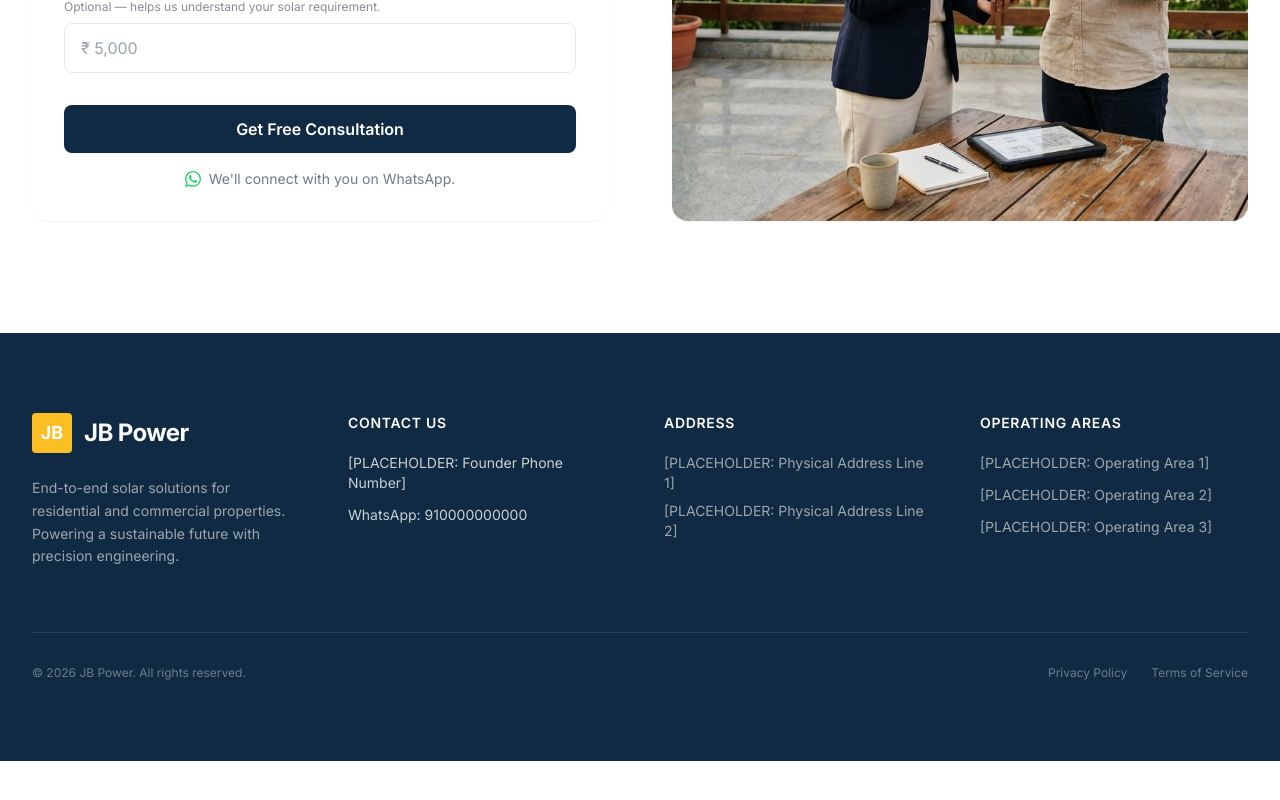
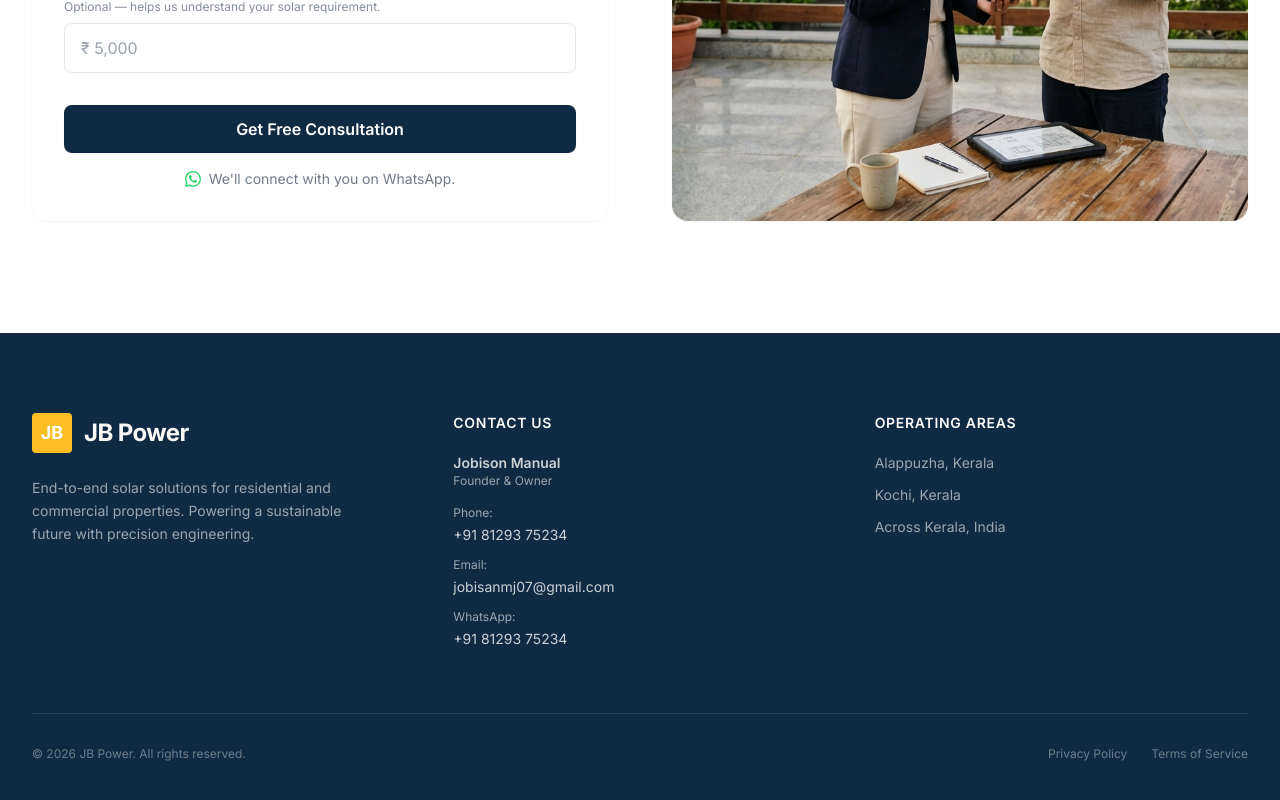
Before and after one commit to parthivqw/jb-power-frontend, a React (Vite) app: page / in a window 1280 px wide. Shown: the part 8115-8915 px from the top of the page. Before the commit the page ends 8876 px from the top, so only its background shows below. Built offline with nearby package versions, Linux system fonts and the light colour scheme.

Commit message:
chore(footer): finalize business contact details

```diff
--- a/src/components/layout/Footer.tsx
+++ b/src/components/layout/Footer.tsx
@@ -4,10 +4,10 @@ export default function Footer() {
   return (
     <footer className="bg-jb-navy text-jb-white-warm/80 py-16 md:py-20">
       <div className="mx-auto max-w-7xl px-4 sm:px-6 lg:px-8">
-        <div className="grid grid-cols-1 gap-12 md:grid-cols-2 lg:grid-cols-4">
+        <div className="grid grid-cols-1 gap-12 md:grid-cols-2 lg:grid-cols-3">
 
           {/* Column 1: Brand & Logo */}
-          <div className="flex flex-col space-y-6">
+          <div className="flex flex-col space-y-6 lg:col-span-1">
             <div className="flex items-center gap-3">
               <div className="h-10 w-10 rounded bg-jb-gold flex items-center justify-center text-white font-bold text-lg">JB</div>
               <span className="text-2xl font-bold tracking-tight text-jb-white-warm">
@@ -24,24 +24,29 @@ export default function Footer() {
             <h3 className="text-sm font-semibold tracking-wider text-jb-white-warm uppercase">
               Contact Us
             </h3>
-            <ul className="space-y-3 text-sm text-jb-white-warm/80">
-              <li>{SITE.phone}</li>
-              <li>WhatsApp: {WHATSAPP.phoneNumber}</li>
-            </ul>
+            <div className="space-y-4 text-sm text-jb-white-warm/80">
+              <div>
+                <p className="font-semibold">{SITE.founderName}</p>
+                <p className="text-jb-white-warm/60 text-xs">Founder & Owner</p>
+              </div>
+              <ul className="space-y-3">
+                <li>
+                  <span className="block text-jb-white-warm/60 text-xs mb-1">Phone:</span>
+                  <a href={`tel:${SITE.phone.replace(/\\s/g, '')}`} className="hover:text-jb-gold transition-colors">{SITE.phone}</a>
+                </li>
+                <li>
+                  <span className="block text-jb-white-warm/60 text-xs mb-1">Email:</span>
+                  <a href={`mailto:${SITE.email}`} className="hover:text-jb-gold transition-colors">{SITE.email}</a>
+                </li>
+                <li>
+                  <span className="block text-jb-white-warm/60 text-xs mb-1">WhatsApp:</span>
+                  <a href={`https://wa.me/${WHATSAPP.phoneNumber}`} target="_blank" rel="noopener noreferrer" className="hover:text-jb-gold transition-colors">+{SITE.phone.split(' ')[0].replace('+', '')} {SITE.phone.split(' ').slice(1).join(' ')}</a>
+                </li>
+              </ul>
+            </div>
           </div>
 
-          {/* Column 3: Address */}
-          <div className="flex flex-col space-y-5">
-            <h3 className="text-sm font-semibold tracking-wider text-jb-white-warm uppercase">
-              Address
-            </h3>
-            <address className="not-italic text-sm space-y-2 text-jb-white-warm/60">
-              <p>{SITE.addressLine1}</p>
-              <p>{SITE.addressLine2}</p>
-            </address>
-          </div>
-
-          {/* Column 4: Operating Areas */}
+          {/* Column 3: Operating Areas */}
           <div className="flex flex-col space-y-5">
             <h3 className="text-sm font-semibold tracking-wider text-jb-white-warm uppercase">
               Operating Areas
--- a/src/constants/content.ts
+++ b/src/constants/content.ts
@@ -3,13 +3,13 @@
 export const SITE = {
   brandName: "JB Power",
   tagline: "End-to-end solar solutions for residential and commercial properties. Powering a sustainable future with precision engineering.",
-  phone: "[PLACEHOLDER: Founder Phone Number]",
-  addressLine1: "[PLACEHOLDER: Physical Address Line 1]",
-  addressLine2: "[PLACEHOLDER: Physical Address Line 2]",
+  founderName: "Jobison Manual",
+  phone: "+91 81293 75234",
+  email: "jobisanmj07@gmail.com",
   operatingAreas: [
-    "[PLACEHOLDER: Operating Area 1]",
-    "[PLACEHOLDER: Operating Area 2]",
-    "[PLACEHOLDER: Operating Area 3]"
+    "Alappuzha, Kerala",
+    "Kochi, Kerala",
+    "Across Kerala, India"
   ]
 };
 
@@ -176,7 +176,7 @@ export const FOOTER = {
 };
 
 export const WHATSAPP = {
-  phoneNumber: "910000000000", // [PLACEHOLDER: Founder WhatsApp Number]
+  phoneNumber: "918129375234",
   fabMessage: "Hi, I'd like to know more about JB Power's solar installation services."
 };
 
```
